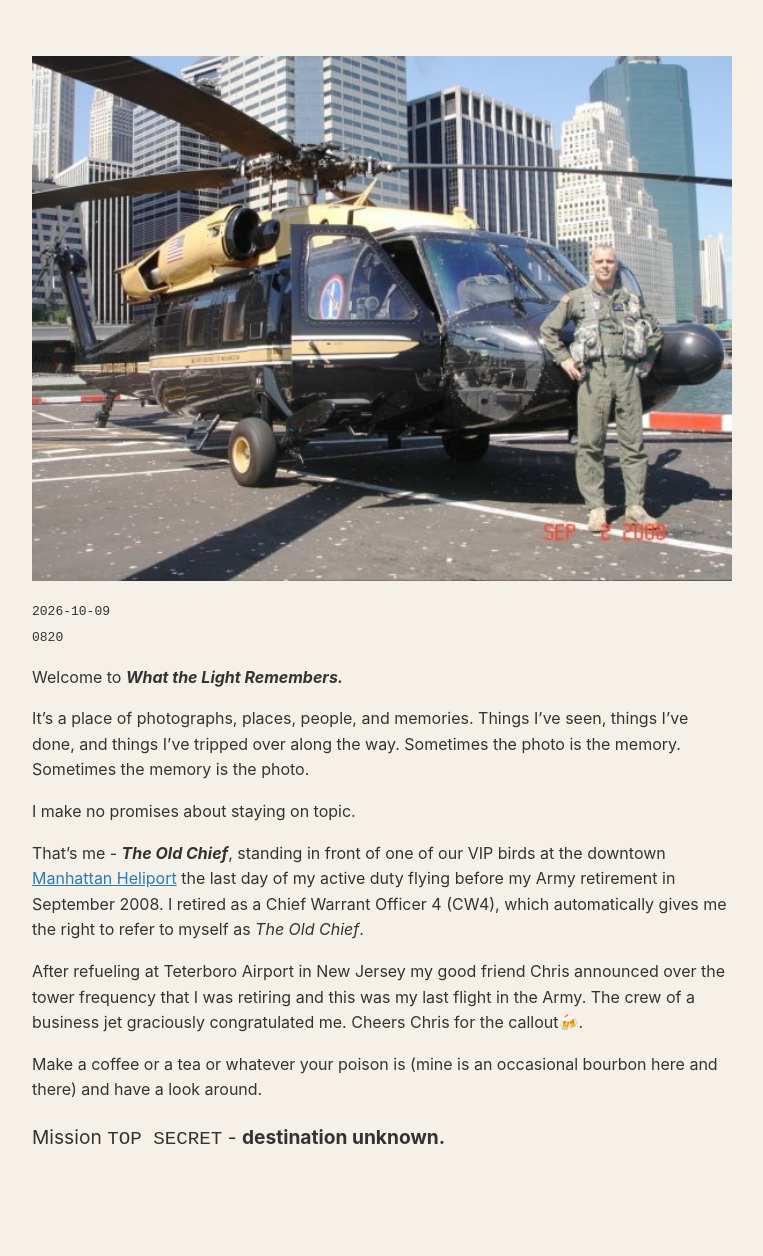
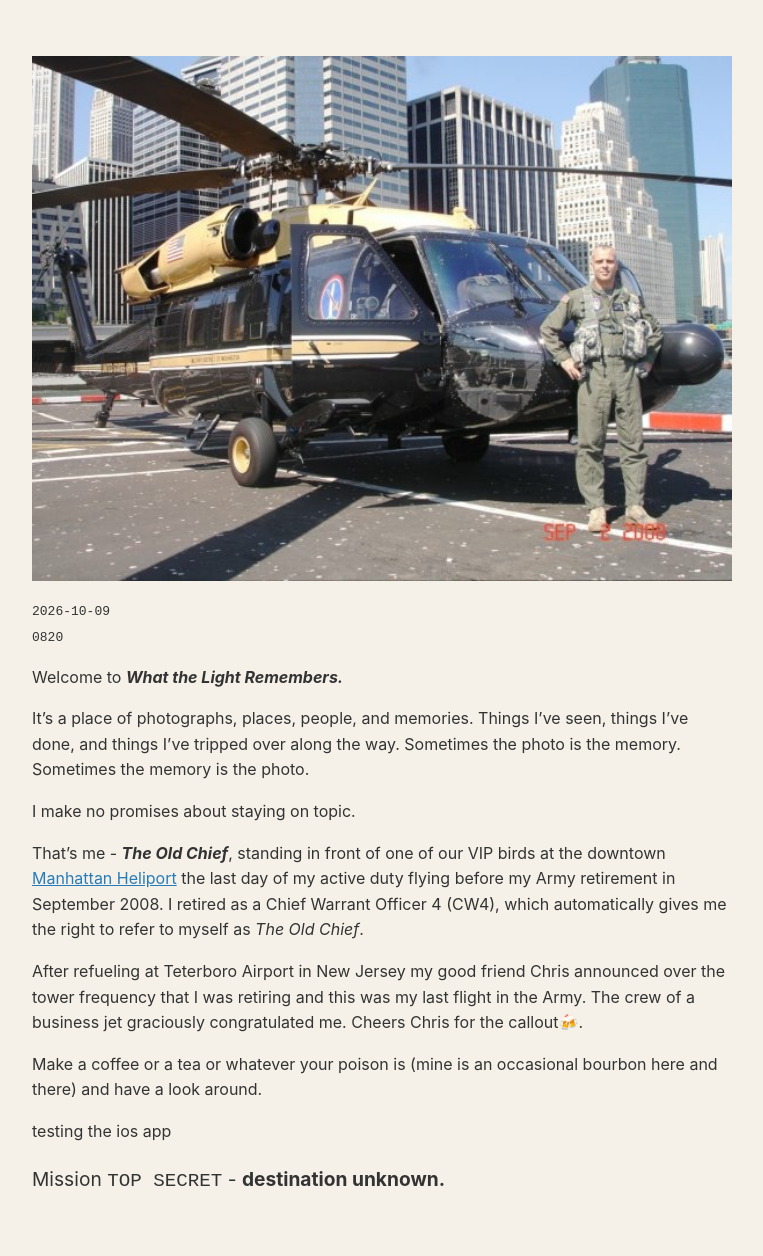
Before and after one commit to lonewatie65/wtlr-pages-test, a Jekyll site: the page built from index.md, in a window 1280 px wide. Shown: the whole page, without its empty margins (258-1021 px from the left). Built offline with Jekyll 4.4.1, drawn with Linux system fonts in a browser that asks for light colours; before the commit the page ends 1214 px from its top, so only the background shows below that.

Commit message:
Update index.md

```diff
--- a/index.md
+++ b/index.md
@@ -22,6 +22,7 @@ After refueling at Teterboro Airport in New Jersey my good friend Chris announce
 
 Make a coffee or a tea or whatever your poison is (mine is an occasional bourbon here and there) and have a look around.
 
+testing the ios app
 
 <p class="mission">Mission <code>TOP SECRET</code> - <strong>destination unknown.</strong></p>
 
```
